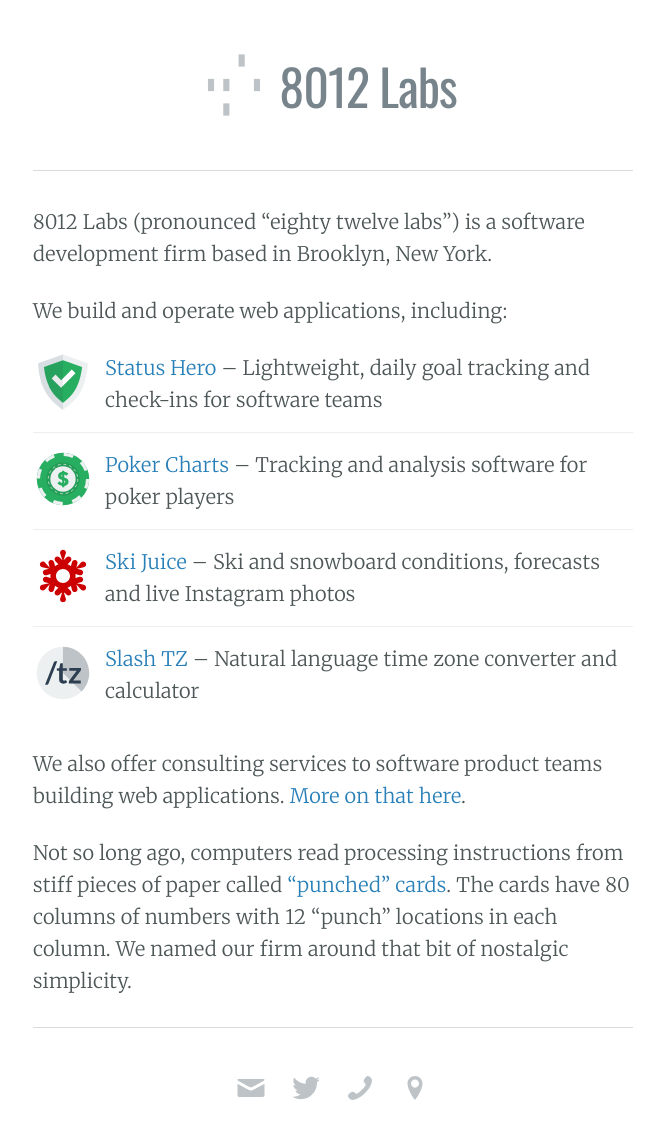
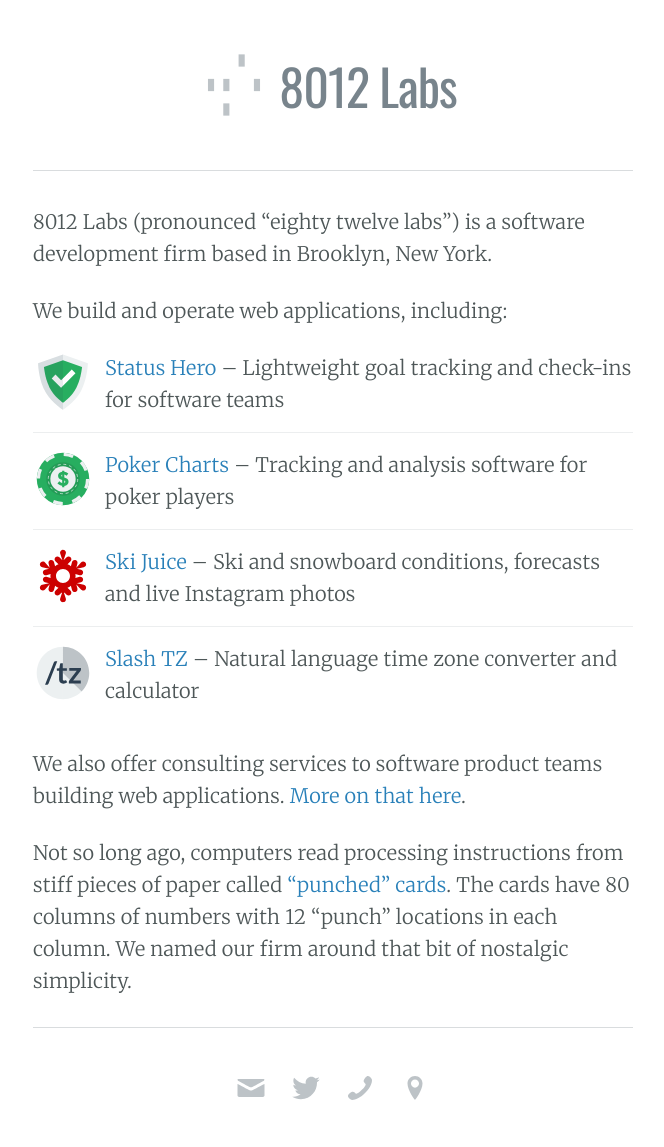
Before and after one commit to statushero/8012labs.github.io, a Jekyll site: the page built from index.md, in a window 1280 px wide. Shown: the whole page, without its empty margins (307-971 px from the left). Built offline with Jekyll 4.4.1, drawn with Linux system fonts in a browser that asks for light colours; nearby versions of some CDN libraries.

Commit message:
Update Status Hero tag

```diff
--- a/Gemfile
+++ b/Gemfile
@@ -4,4 +4,4 @@
 gem 'jekyll', '~> 3.1'
 gem 'jekyll-sitemap', '~> 0.10.0'
 gem 'html-proofer', '~> 2.6', '>= 2.6.4'
-gem 'rake', '~> 10.5'
+gem 'rake', '~> 11.1'
--- a/index.md
+++ b/index.md
@@ -6,7 +6,7 @@
 
 We build and operate web applications, including:
 
-- [![Status Hero logo](/images/logos/status-hero-mark.svg) **Status Hero**](https://statushero.com) – Lightweight, daily goal tracking and check-ins for software teams
+- [![Status Hero logo](/images/logos/status-hero-mark.svg) **Status Hero**](https://statushero.com) – Lightweight goal tracking and check-ins for software teams
 - [![Poker Charts logo](/images/logos/poker-charts-mark.svg) **Poker Charts**](https://pokercharts.com) – Tracking and analysis software for poker players
 - [![Ski Juice logo](/images/logos/ski-juice-mark.svg) **Ski Juice**](https://skijuice.com) – Ski and snowboard conditions, forecasts and live Instagram photos
 - [![Slash TZ logo](/images/logos/slash-tz-mark.svg) **Slash TZ**](https://slashtz.com) – Natural language time zone converter and calculator
```
Also changed, not shown: Gemfile.lock.
